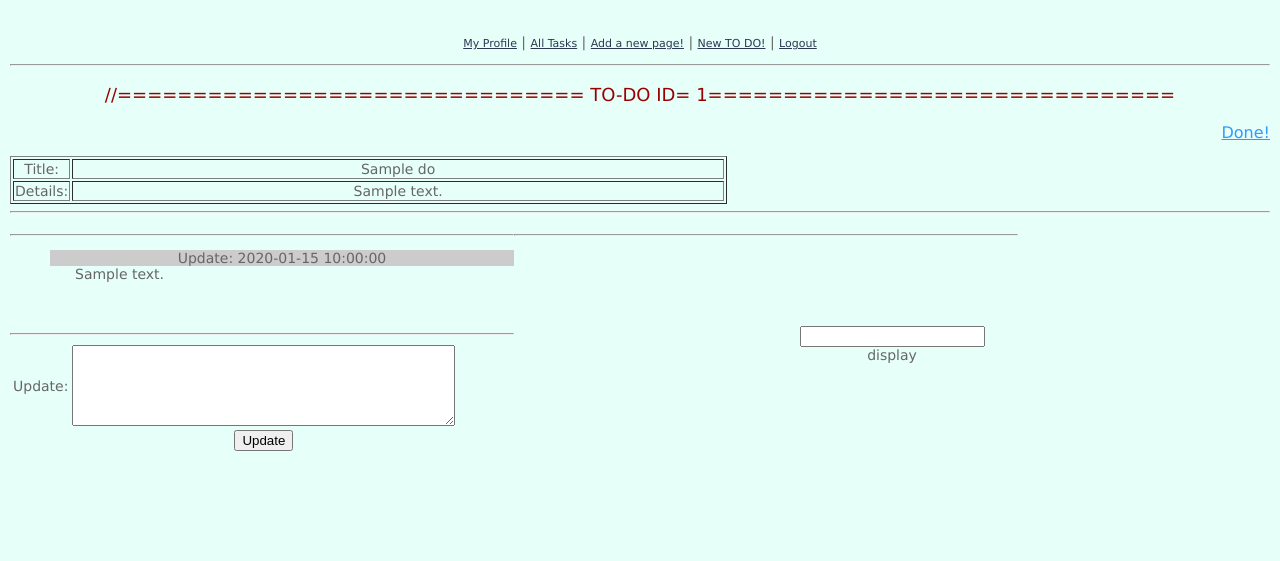
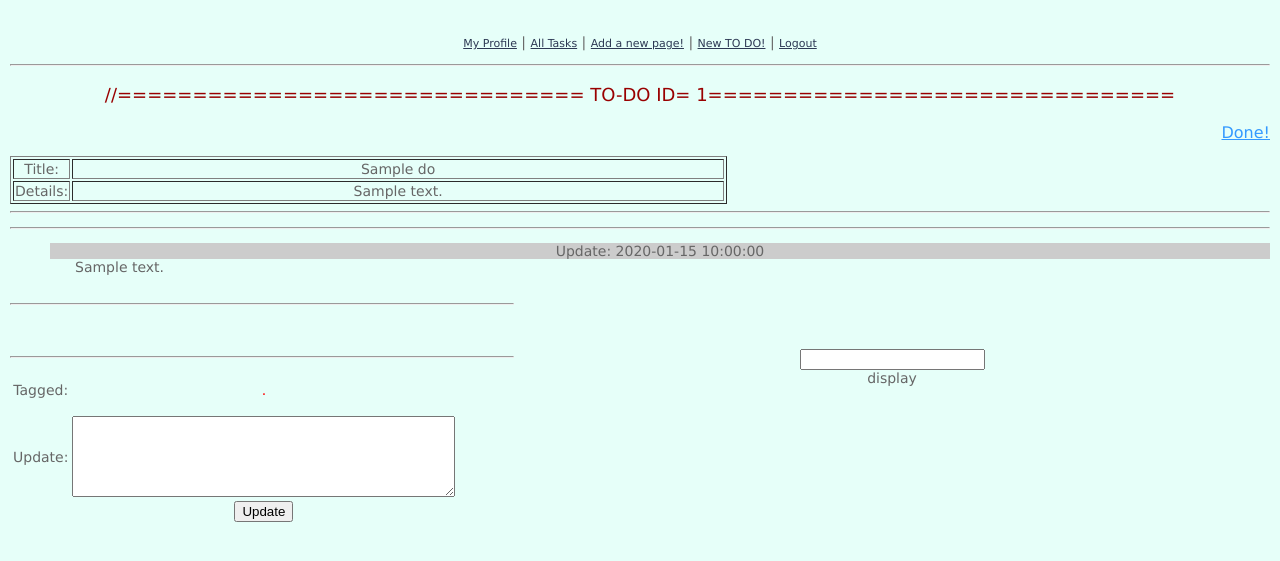
Before and after one commit to borse/develop, a PHP site: page /update.php?object=1 in a window 1280 px wide. Shown: the top 561 px of the page. Run offline with PHP 8.4, Linux system fonts and the light colour scheme; the visitor is signed in with stand-in values (Sample User, id 1); tables that the repository leaves empty or names only in its code hold one stand-in row (values such as "Sample post"); some libraries are stand-ins or nearby versions.

Commit message:
animated tag

```diff
--- a/access-denied.php
+++ b/access-denied.php
@@ -3,7 +3,7 @@
 <head>
 <meta http-equiv="Content-Type" content="text/html; charset=iso-8859-1" />
 <title>Access Denied</title>
-<link href="loginmodule.css" rel="stylesheet" type="text/css" />
+<link href="css/loginmodule.css" rel="stylesheet" type="text/css" />
 </head>
 <body>
 <h1>Access Denied </h1>
--- a/css/update.css
+++ b/css/update.css
@@ -11,7 +11,9 @@
 
 
 }
-
+#display_tagged{
+	color:#F00;
+}
 .float_breaker{
 clear:both;
 }
@@ -45,7 +47,10 @@
 	float:left;
 }
 .div_update_tags{
-		width:40%;
+		width:25%;
+
+		position: absolute;
+		left:35%;
 
 	float:left;
 }
@@ -58,10 +63,9 @@
 	padding:0px;
 	text-align:left;
 }
-.div_data{
-
-  	width:40%;
-	float:left;
+.div_update_tags   li:hover {
+ 	cursor:pointer;
+	background:#FFF;
 }
 .div_tag{
 
--- a/defaultpage.php
+++ b/defaultpage.php
@@ -6,7 +6,7 @@
 <head>
 <meta http-equiv="Content-Type" content="text/html; charset=iso-8859-1" />
 <title>My Profile</title>
-<link href="loginmodule.css" rel="stylesheet" type="text/css" />
+<link href="css/loginmodule.css" rel="stylesheet" type="text/css" />
 </head>
 <body>
 <h1>My Profile </h1>
--- a/full-list.php
+++ b/full-list.php
@@ -43,7 +43,7 @@
 <head>
 <meta http-equiv="Content-Type" content="text/html; charset=utf-8" />
 <title>Develop</title>
-<link href="loginmodule.css" rel="stylesheet" type="text/css" />
+<link href="css/loginmodule.css" rel="stylesheet" type="text/css" />
 </head>
 <style type="text/css">
 .aligen_cen {
--- a/index.php
+++ b/index.php
@@ -19,7 +19,7 @@
 <head>
 <meta http-equiv="Content-Type" content="text/html; charset=utf-8" />
 <title>Develop</title>
-<link href="loginmodule.css" rel="stylesheet" type="text/css" />
+<link href="css/loginmodule.css" rel="stylesheet" type="text/css" />
 </head>
 <style type="text/css">
 .aligen_cen {
--- a/js/update.js
+++ b/js/update.js
@@ -1,6 +1,9 @@
 // JavaScript Document
 
 var counter=0;
+var appointed_devs_id=[];
+var appointed_devs_names=[];
+
 
 hide_element("#div_update_tags",1);
 
@@ -45,6 +48,24 @@
 });
 
 
+function add_to_dev_array(element,dev_id,dev_name)
+{
+	//add appointed dev id to array
+	appointed_devs_id.push(dev_id);
+
+	//add appointed dev name to array, for display
+	  appointed_devs_names.push(dev_name);
+
+
+	var x=document.getElementById("display_tagged");
+	x.innerHTML=appointed_devs_names;
+
+	//hide clicked username li
+	hide_element('#'+element,300);
+
+
+}//end of function add to_dev_array
+
 function hide_element(element,speed)
   {
 	  $(element).hide(speed);
--- a/login-failed.php
+++ b/login-failed.php
@@ -3,7 +3,7 @@
 <head>
 <meta http-equiv="Content-Type" content="text/html; charset=iso-8859-1" />
 <title>Login Failed</title>
-<link href="loginmodule.css" rel="stylesheet" type="text/css" />
+<link href="css/loginmodule.css" rel="stylesheet" type="text/css" />
 </head>
 <body>
 <h1>Login Failed </h1>
--- a/login-form.php
+++ b/login-form.php
@@ -3,7 +3,7 @@
 <head>
 <meta http-equiv="Content-Type" content="text/html; charset=iso-8859-1" />
 <title>Login Form</title>
-<link href="loginmodule.css" rel="stylesheet" type="text/css" />
+<link href="css/loginmodule.css" rel="stylesheet" type="text/css" />
 </head>
 <body>
 <p>&nbsp;</p>
--- a/register-form.php
+++ b/register-form.php
@@ -6,7 +6,7 @@
 <head>
 <meta http-equiv="Content-Type" content="text/html; charset=iso-8859-1" />
 <title>Login Form</title>
-<link href="loginmodule.css" rel="stylesheet" type="text/css" />
+<link href="css/loginmodule.css" rel="stylesheet" type="text/css" />
 <script type="text/javascript">
 //array for validation of the texts boxes
 	var x=[0,0,1,0];
--- a/register-success.php
+++ b/register-success.php
@@ -3,7 +3,7 @@
 <head>
 <meta http-equiv="Content-Type" content="text/html; charset=iso-8859-1" />
 <title>Registration Successful</title>
-<link href="loginmodule.css" rel="stylesheet" type="text/css" />
+<link href="css/loginmodule.css" rel="stylesheet" type="text/css" />
 </head>
 <body>
 <h1>Registration Successful</h1>
--- a/update.php
+++ b/update.php
@@ -170,6 +170,7 @@
    }//end if $_GET
 ?>
 
+  <div id="update_form">
    <p class="float_breaker">&nbsp;</p>
 
   <div class="div_update_input">
@@ -183,6 +184,10 @@
         <form id="form1" name="form1" method="post" action="">
         <input name="to_do_id" type = "hidden" value= "<?php echo $_GET['object'] ?>"/>
           <table width="200" border="0">
+           <tr>
+           <td>Tagged:</td>
+           <td><p id="display_tagged"> .</p> </td>
+           </tr>
             <tr>
               <td>Update:</td>
               <td><label for="textarea2"></label>
@@ -203,7 +208,7 @@
     </ul>
 </div>
 <input type="textbox" id="text1"/>
-
+</div>
 <script type="text/javascript" src="http://code.jquery.com/jquery-1.8.2.min.js"></script>
 
 <script type="text/javascript" src="js/update.js"></script>
```
Also changed, not shown: functions/update/fetch_usernames.php (+7 -4 lines).
